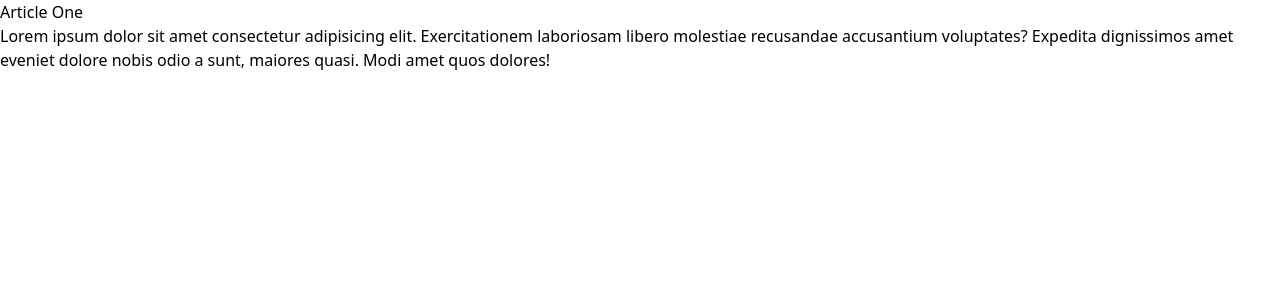
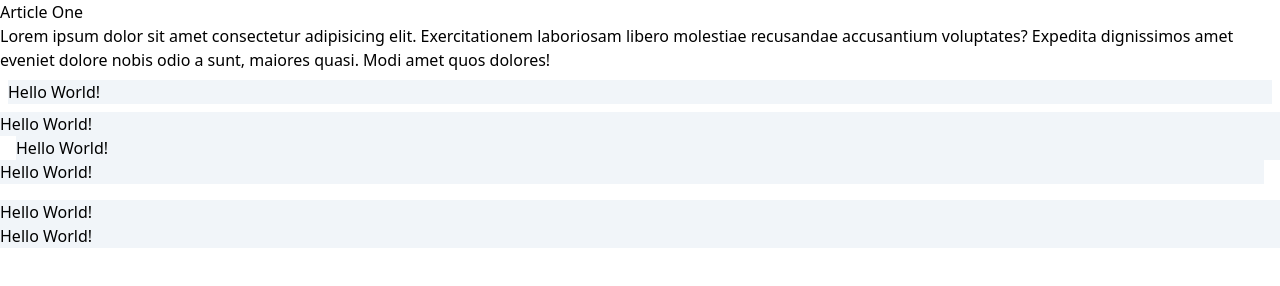
Before and after one commit to anurg/tailwind-css, a plain HTML site: page 03-container-spacing/index.html in a window 1280 px wide. Drawn offline with nearby package versions, Linux system fonts and the light colour scheme.

Commit message:
tailwind study.

```diff
--- a/03-container-spacing/index.html
+++ b/03-container-spacing/index.html
@@ -19,6 +19,12 @@
           sunt, maiores quasi. Modi amet quos dolores!
         </p>
       </article>
+      <div class="bg-slate-100 m-2">Hello World!</div>
+      <div class="bg-slate-100 m-auto">Hello World!</div>
+      <div class="bg-slate-100 ml-4">Hello World!</div>
+      <div class="bg-slate-100 mr-4">Hello World!</div>
+      <div class="bg-slate-100 mt-4">Hello World!</div>
+      <div class="bg-slate-100 mb-4">Hello World!</div>
 
       <!-- Margin -->
 
```
